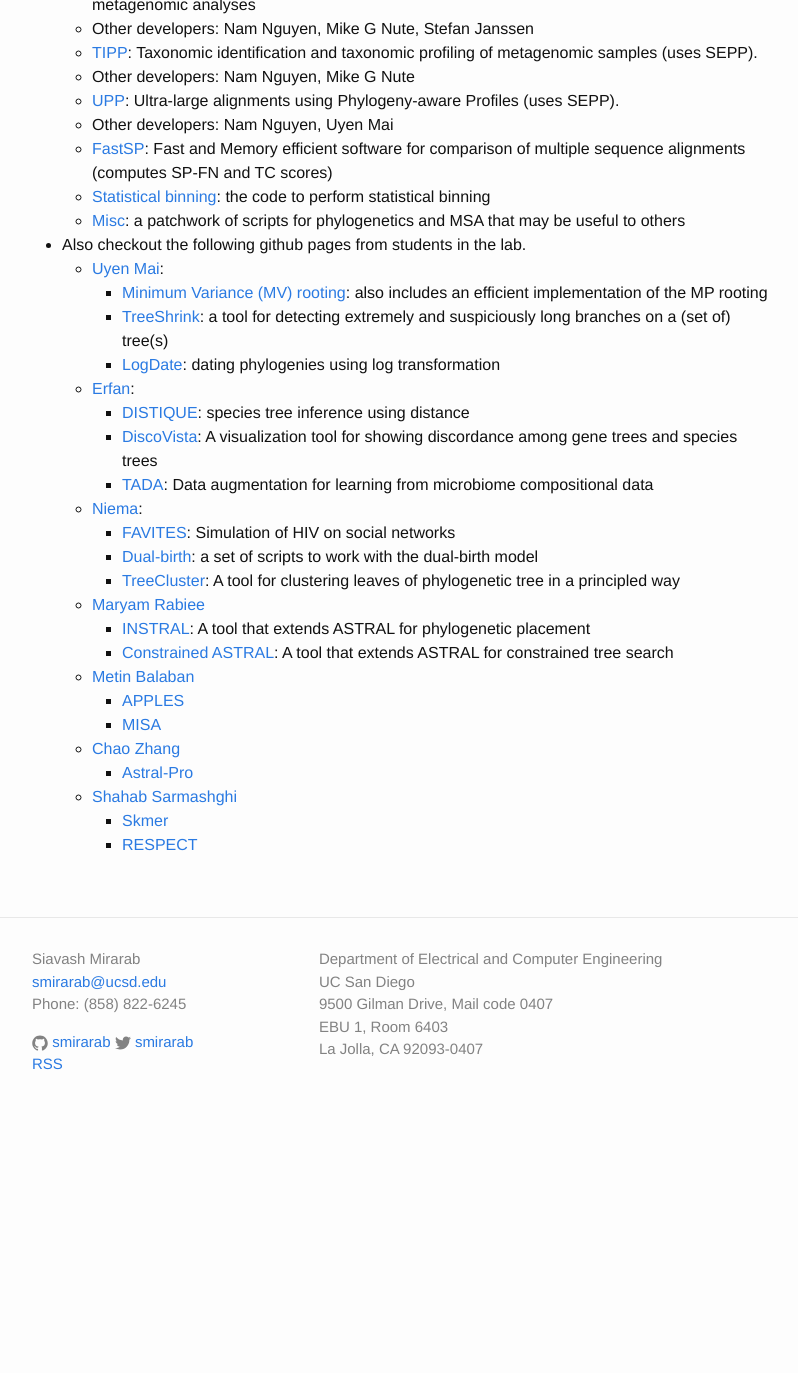
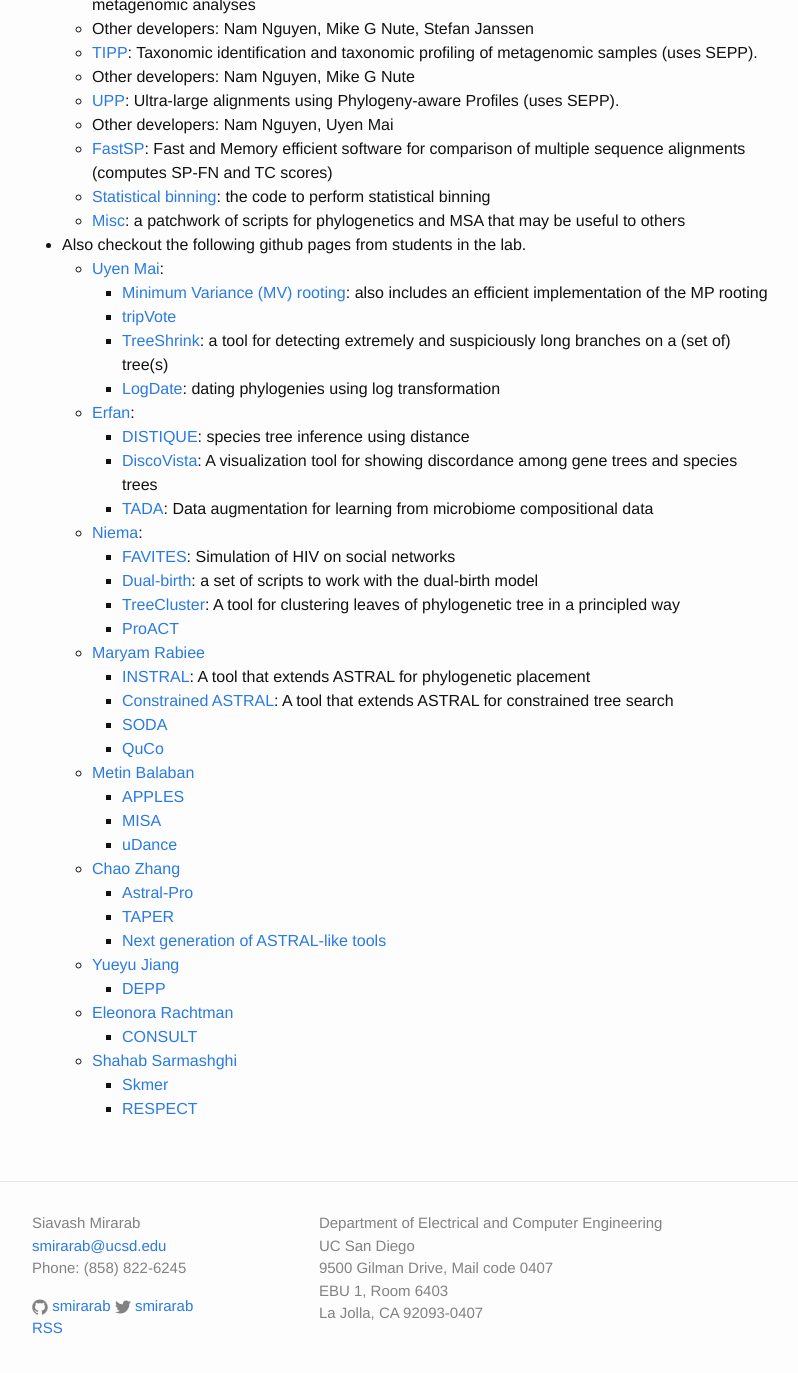
Before and after one commit to smirarab/website, a Jekyll site: the page built from software.md, in a window 1280 px wide and 1400 px high, scrolled down 656 px. Shown: the top 1373 px of the window, without its empty margins (238-1036 px from the left). Built offline with Jekyll 4.4.1, drawn with Linux system fonts in a browser that asks for light colours; before the commit the page ends 1792 px from its top, so only the background shows below that.

Commit message:
update pub, software

```diff
--- a/software.md
+++ b/software.md
@@ -26,6 +26,7 @@
 * Also checkout the following github pages from students in the lab.
     * [Uyen Mai](https://github.com/uym2):
         * [Minimum Variance (MV) rooting](https://github.com/uym2/MinVar-Rooting): also includes an efficient implementation of the MP rooting
+        * [tripVote](https://github.com/uym2/tripVote)
         * [TreeShrink](https://github.com/uym2/TreeShrink): a tool for detecting extremely and suspiciously long branches on a (set of) tree(s)
         * [LogDate](https://github.com/uym2/LogDate): dating phylogenies using log transformation
     * [Erfan](https://github.com/esayyari):
@@ -36,14 +37,24 @@
         * [FAVITES](https://github.com/niemasd/FAVITES): Simulation of HIV on social networks
         * [Dual-birth](https://github.com/niemasd/Dual-Birth-Model): a set of scripts to work with the dual-birth model
         * [TreeCluster](https://github.com/niemasd/TreeCluster): A tool for clustering leaves of phylogenetic tree in a principled way
+        * [ProACT](https://github.com/niemasd/ProACT)
     * [Maryam Rabiee](https://github.com/maryamrabiee)
         * [INSTRAL](https://github.com/maryamrabiee/INSTRAL): A tool that extends ASTRAL for phylogenetic placement
         * [Constrained ASTRAL](https://github.com/maryamrabiee/Constrained-search): A tool that extends ASTRAL for constrained tree search
+        * [SODA](https://github.com/maryamrabiee/SODA)
+        * [QuCo](https://github.com/maryamrabiee/quartet_coestimation)
     * [Metin Balaban](https://github.com/balabanmetin)
         * [APPLES](https://github.com/balabanmetin/apples)
         * [MISA](https://github.com/balabanmetin/misa)
-    * [Chao Zhang](https://github.com/chaoszhang/A-pro)
-        * [Astral-Pro](https://github.com/chaoszhang/A-pro)
+        * [uDance](https://github.com/balabanmetin/uDance)
+    * [Chao Zhang](https://github.com/chaoszhang/)
+        * [Astral-Pro](https://github.com/chaoszhang)
+        * [TAPER](https://github.com/chaoszhang/TAPER)
+        * [Next generation of ASTRAL-like tools](https://github.com/chaoszhang/ASTER)
+    * [Yueyu Jiang](https://github.com/yueyujiang)
+        * [DEPP](https://github.com/yueyujiang/DEPP)
+    * [Eleonora Rachtman](https://github.com/noraracht)
+        * [CONSULT](https://github.com/noraracht/CONSULT)
     * [Shahab Sarmashghi](https://github.com/shahab-sarmashghi)
         * [Skmer](https://github.com/shahab-sarmashghi/Skmer)
         * [RESPECT](https://github.com/shahab-sarmashghi/RESPECT)
```
Also changed, not shown: presentations.md (+2 -2 lines), publications.md (+9 -4 lines), 1 other file.
